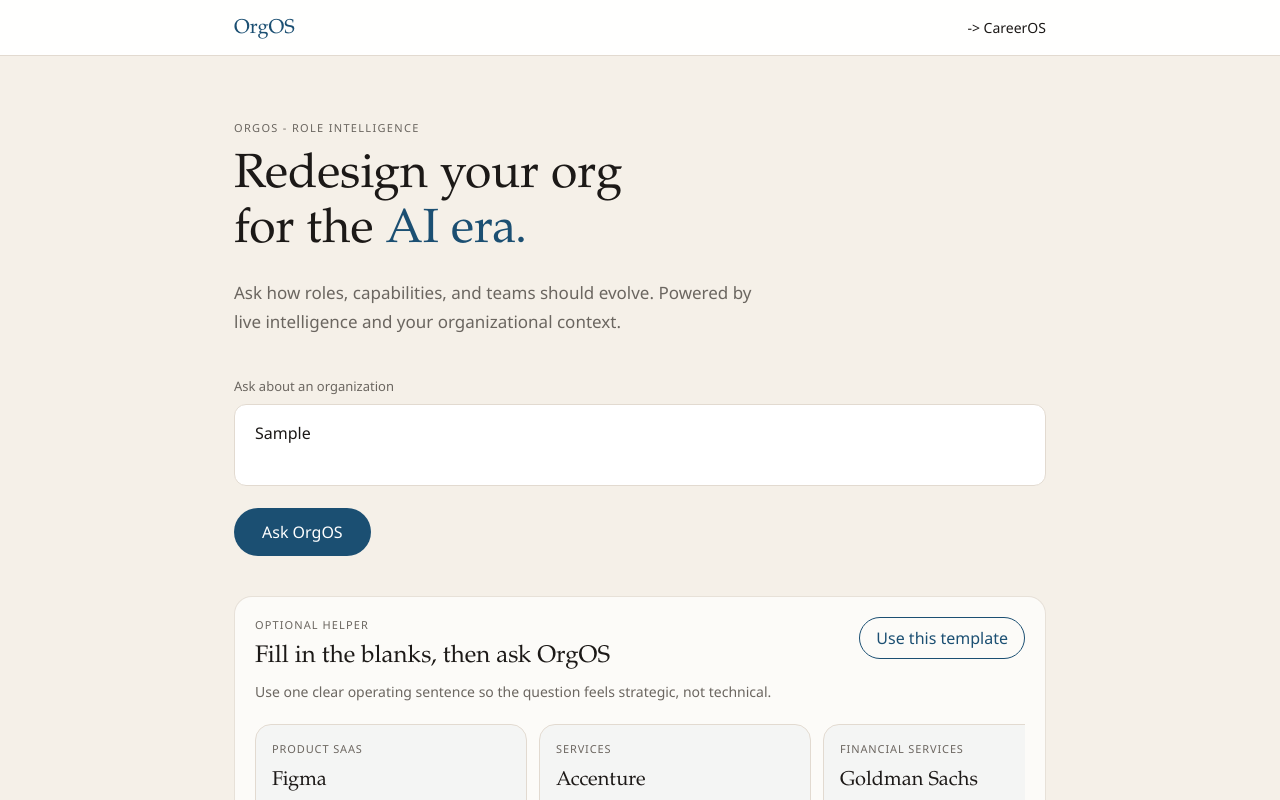
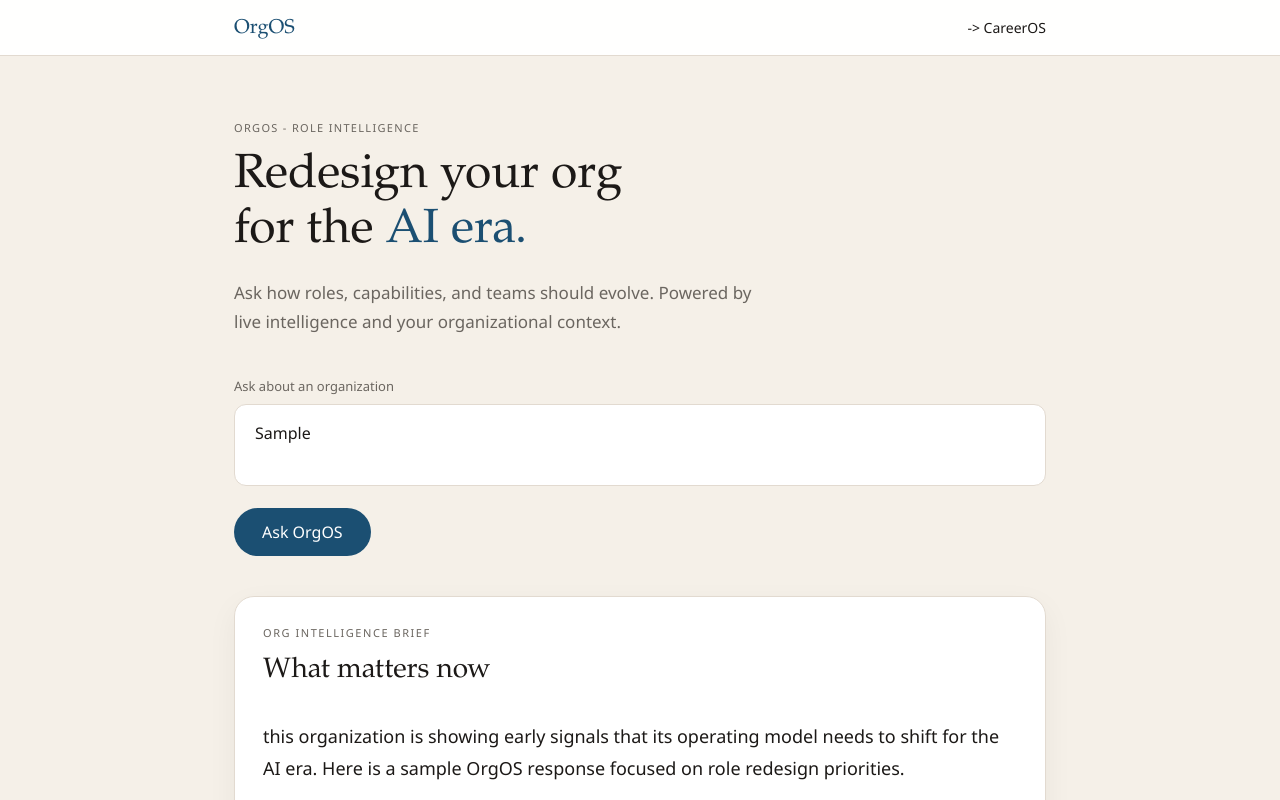
Before and after one commit to wandawoman014/orgos, a Next.js app: page / in a window 1280 px wide. Both pictures are taken after typing "Sample" into the empty fields and a click on the button "Ask OrgOS". Shown: the top 800 px of the page. Built offline with nearby package versions, Linux system fonts and the light colour scheme.

Commit message:
Make OrgOS brief closer to webhook response

```diff
--- a/src/app/page.tsx
+++ b/src/app/page.tsx
@@ -546,47 +546,30 @@
   return "";
 }
 
-function summarizeOrgBrief(answer: string) {
-  const { blocks } = parseAnswerBlocks(cleanAnswerText(answer));
-  const paragraphs = blocks.filter((block): block is Extract<AnswerBlock, { type: "paragraph" }> => block.type === "paragraph");
-  const ordered = blocks.find((block): block is Extract<AnswerBlock, { type: "ordered" }> => block.type === "ordered");
-  const unordered = blocks.find((block): block is Extract<AnswerBlock, { type: "unordered" }> => block.type === "unordered");
-  const seen = new Set<string>();
-  const paragraphItems = paragraphs
-    .map((item) => normalizeSummaryCandidate(item.text))
-    .filter((item) => item && !isOrgBoilerplate(item))
-    .filter((item) => {
-      const key = item.toLowerCase();
-      if (seen.has(key)) {
-        return false;
+function extractVisibleExcerpt(answer: string) {
+  const cleaned = cleanAnswerText(answer);
+  const { blocks } = parseAnswerBlocks(cleaned);
+  const segments = blocks.flatMap((block) => {
+    if (block.type === "paragraph") {
+      const text = normalizeSummaryCandidate(block.text);
+      return text && !isOrgBoilerplate(text) ? [text] : [];
     }
-      seen.add(key);
-      return true;
-    });
-  const listItems = (ordered?.items || unordered?.items || [])
+
+    if (block.type === "ordered" || block.type === "unordered") {
+      return block.items
         .map((item) => normalizeSummaryCandidate(item))
         .filter((item) => item && !isOrgBoilerplate(item))
-    .filter((item) => {
-      const key = item.toLowerCase();
-      if (seen.has(key)) {
-        return false;
+        .map((item) => (block.type === "unordered" ? `• ${item}` : item));
     }
-      seen.add(key);
-      return true;
+
+    return [];
   });
 
-  const mainInsightCandidate = paragraphItems.find(isOrgInsightSentence) || paragraphItems[0] || listItems.find(isOrgInsightSentence) || "";
-  const priorityMoves = listItems.filter((item) => item !== mainInsightCandidate && (isOrgMoveLine(item) || item.length > 20)).slice(0, 3);
-  const nextMoveCandidate =
-    paragraphItems.find((item) => item !== mainInsightCandidate && isLeadershipActionSentence(item)) ||
-    listItems.find((item) => !priorityMoves.includes(item) && isLeadershipActionSentence(item)) ||
-    "";
-  const leadershipNext = takeFirstSentence(nextMoveCandidate);
+  const preview = segments.slice(0, 2);
 
   return {
-    mainInsight: takeFirstSentence(mainInsightCandidate),
-    priorityMoves,
-    leadershipNext,
+    preview,
+    hasMore: segments.length > preview.length,
   };
 }
 
@@ -805,59 +788,42 @@
 
 function OrgBrief({ answer, reportUrl }: { answer: string; reportUrl: string }) {
   const [expanded, setExpanded] = useState(false);
-  const brief = useMemo(() => summarizeOrgBrief(answer), [answer]);
+  const brief = useMemo(() => extractVisibleExcerpt(answer), [answer]);
   const resolvedReportUrl = useMemo(() => findReportLink(reportUrl, answer), [reportUrl, answer]);
-  const hasSummary = brief.mainInsight || brief.priorityMoves.length > 0 || brief.leadershipNext;
+  const hasSummary = brief.preview.length > 0;
 
   return (
     <section className="fade-in mt-10 rounded-[20px] border border-border bg-surface px-7 py-7 shadow-[0_10px_30px_rgba(28,25,23,0.05)]">
-      <div className="flex items-start justify-between gap-4 max-sm:flex-col">
+      <div>
         <div>
           <p className="text-[11px] uppercase tracking-[0.14em] text-muted">Org Intelligence Brief</p>
           <h2 className="font-display mt-2 text-[28px] text-text">What matters now</h2>
         </div>
-        {resolvedReportUrl ? (
-          <a
-            href={resolvedReportUrl}
-            target="_blank"
-            rel="noreferrer"
-            className="inline-flex rounded-full border border-primary px-4 py-2 text-[13px] font-medium text-primary transition hover:bg-[rgba(27,79,114,0.05)]"
-          >
-            Open report
-          </a>
-        ) : null}
       </div>
 
       {hasSummary ? (
         <div className="mt-7 grid gap-6">
-          <div>
-            <p className="text-[11px] uppercase tracking-[0.12em] text-muted">Main insight</p>
-            <p className="mt-2 text-[18px] leading-8 text-text">{brief.mainInsight || cleanAnswerText(answer)}</p>
+          {brief.preview.map((item, index) =>
+            item.startsWith("• ") ? (
+              <div key={`${item}-${index}`} className="flex items-start gap-3 text-[15px] leading-7 text-text">
+                <span className="mt-2 inline-block h-1.5 w-1.5 shrink-0 rounded-full bg-primary" />
+                <p>{item.replace(/^•\s+/, "")}</p>
               </div>
-
-          {brief.priorityMoves.length > 0 ? (
-            <div>
-              <p className="text-[11px] uppercase tracking-[0.12em] text-muted">Key moves</p>
-              <div className="mt-3 grid gap-3">
-                {brief.priorityMoves.map((item, index) => (
-                  <div key={item} className="flex items-start gap-3 rounded-[14px] bg-[rgba(27,79,114,0.04)] px-4 py-4">
-                    <span className="inline-flex h-7 w-7 shrink-0 items-center justify-center rounded-full bg-primary text-[12px] font-semibold text-white">
-                      {index + 1}
-                    </span>
-                    <p className="text-[15px] leading-7 text-text">{item}</p>
-                  </div>
-                ))}
-              </div>
+            ) : (
+              <p key={`${item}-${index}`} className={`text-text ${index === 0 ? "text-[18px] leading-8" : "text-[15px] leading-7"}`}>
+                {item}
+              </p>
+            ),
+          )}
         </div>
       ) : null}
 
-          {brief.leadershipNext ? (
-            <div>
-              <p className="text-[11px] uppercase tracking-[0.12em] text-muted">Next leadership action</p>
-              <p className="mt-2 text-[15px] leading-7 text-text">{brief.leadershipNext}</p>
-            </div>
-          ) : null}
-        </div>
+      {resolvedReportUrl ? (
+        <p className="mt-5 text-[14px] leading-6 text-muted">
+          <a href={resolvedReportUrl} target="_blank" rel="noreferrer" className="font-medium text-primary underline-offset-4 hover:underline">
+            Open report
+          </a>
+        </p>
       ) : null}
 
       <div className="mt-6 border-t border-border pt-5">
@@ -1282,6 +1248,7 @@
     { key: "team", label: "Team", chip: context.team, accentClass: "border-border bg-surface" },
     { key: "intent", label: "Intent", chip: context.intent, accentClass: "border-border bg-surface" },
   ];
+  const hideHelpers = loading || !!answer || !!followUpQuestion;
 
   return (
     <main className="bg-bg text-text">
@@ -1344,6 +1311,18 @@
               ) : null}
             </div>
 
+            {!loading && answer ? <OrgBrief answer={answer} reportUrl={reportUrl} /> : null}
+
+            {!loading && followUpQuestion ? (
+              <section className="fade-in mt-6 rounded-[6px] border border-border bg-surface px-6 py-5 shadow-[0_1px_3px_rgba(28,25,23,0.08)]">
+                <p className="text-[12px] font-medium uppercase tracking-[0.1em] text-muted">Follow-up</p>
+                <p className="mt-2 text-[15px] leading-7 text-text">{followUpQuestion}</p>
+                <p className="mt-2 text-[13px] text-muted">Update the message or edit the chips above, then ask again.</p>
+              </section>
+            ) : null}
+
+            {!hideHelpers ? (
+              <>
                 <div className="mt-4 flex flex-wrap gap-1.5">
                   {chips.some((item) => item.chip) ? <p className="w-full text-[11px] uppercase tracking-[0.1em] text-muted">Detected context</p> : null}
                   {chips.map((item) =>
@@ -1429,6 +1408,8 @@
                 />
               </div>
                 </div>
+              </>
+            ) : null}
 
           </form>
 
@@ -1450,16 +1431,6 @@
                 ))}
               </div>
               <p className="text-[14px] italic text-muted">Analyzing {activeCompanyName || "this organization"}...</p>
-            </section>
-          ) : null}
-
-          {!loading && answer ? <OrgBrief answer={answer} reportUrl={reportUrl} /> : null}
-
-          {!loading && followUpQuestion ? (
-            <section className="fade-in mt-6 rounded-[6px] border border-border bg-surface px-6 py-5 shadow-[0_1px_3px_rgba(28,25,23,0.08)]">
-              <p className="text-[12px] font-medium uppercase tracking-[0.1em] text-muted">Follow-up</p>
-              <p className="mt-2 text-[15px] leading-7 text-text">{followUpQuestion}</p>
-              <p className="mt-2 text-[13px] text-muted">Update the message or edit the chips above, then ask again.</p>
             </section>
           ) : null}
 
```
Lines whose indentation alone changed are shown as unchanged.
